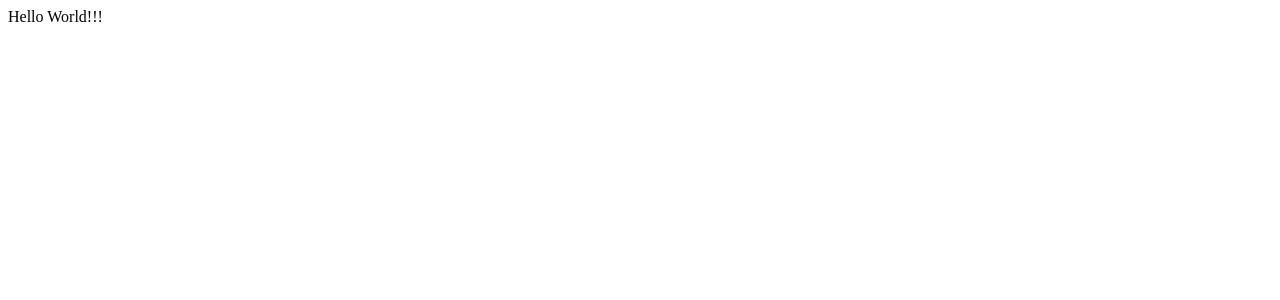
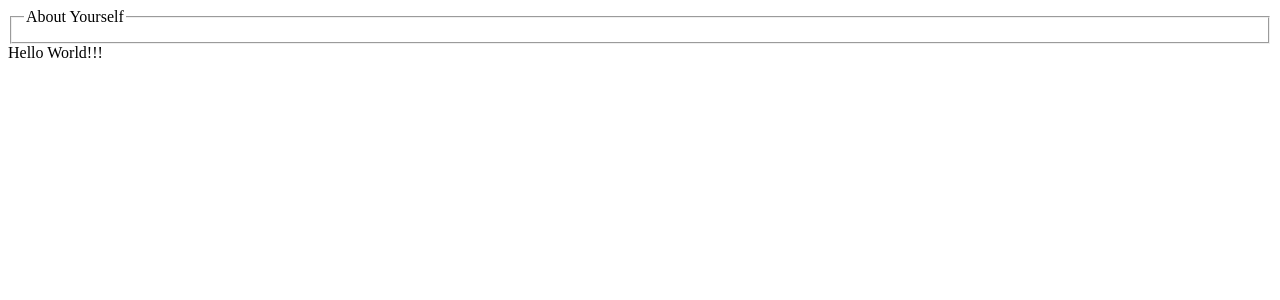
Before and after one commit to graemeo/reactjs-app, a React app: page / in a window 1280 px wide. Shown: the top 300 px of the page. Built offline with nearby package versions, Linux system fonts and the light colour scheme.

Commit message:
[GraemeO] Add About component to demonstrate multi component rendering

```diff
--- /dev/null
+++ b/About.jsx
@@ -0,0 +1,16 @@
+import React from 'react';
+
+
+class About extends React.Component {
+
+   render() {
+      return(
+         <fieldset>
+            <legend>About Yourself</legend>
+
+         </fieldset>
+      );
+   }
+}
+
+export default About;
--- a/App.jsx
+++ b/App.jsx
@@ -1,9 +1,12 @@
 import React from 'react';
+import About from './About.jsx';
 
 class App extends React.Component {
    render() {
       return (
          <div>
+            <About />
+
             Hello World!!!
          </div>
       );
```
Also changed, not shown: 2 other files (tests, documents, lock files or other folders).
